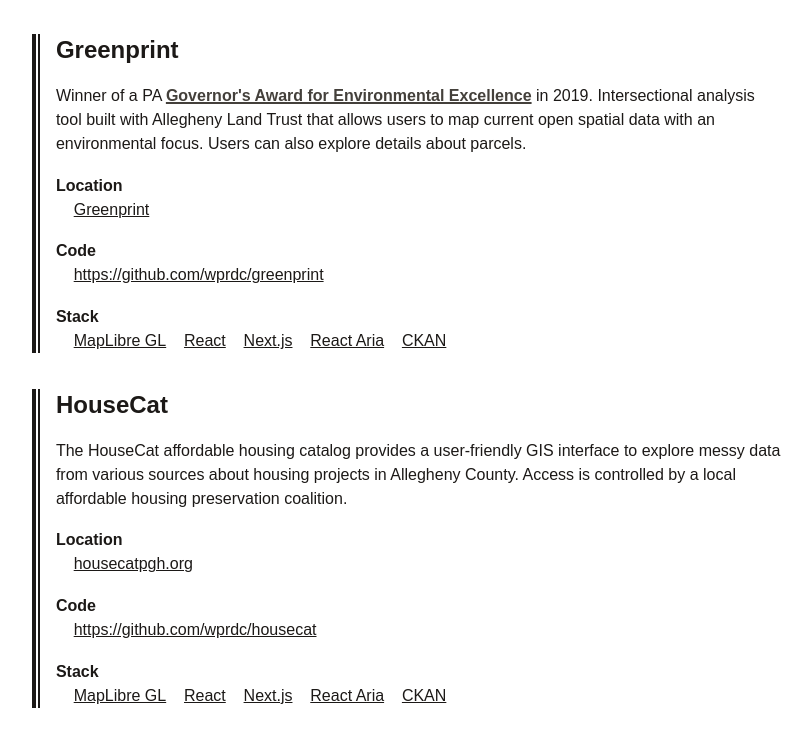
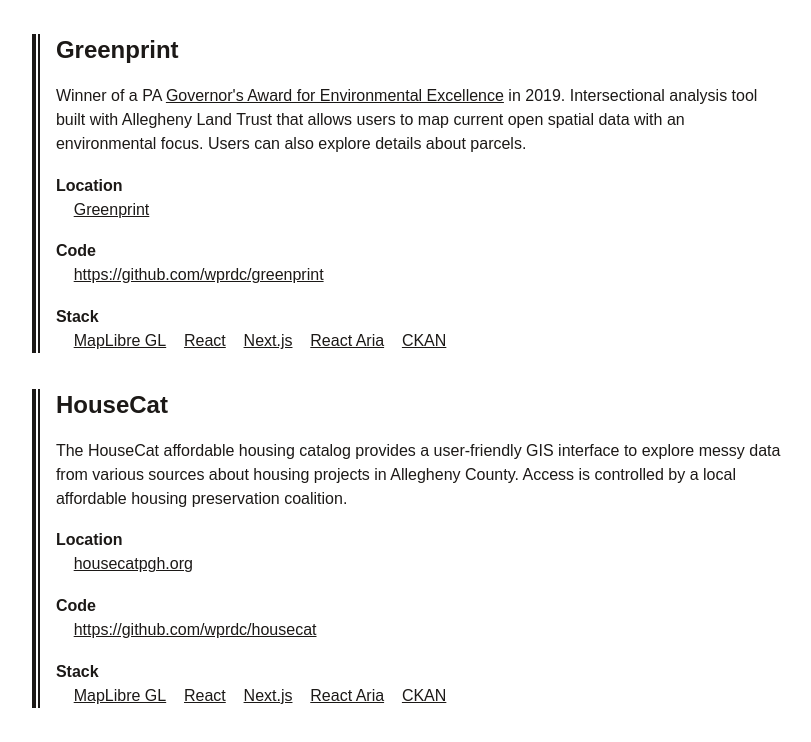
Before and after one commit to saylorsd/peronsal-site, a Next.js app: page /portfolio in a window 1280 px wide. Shown: the part 1420-2162 px from the top of the page, without its empty margins (217-1028 px from the left). Built offline with nearby package versions, Linux system fonts and the light colour scheme; a web font is replaced by a local one.

Commit message:
link animation adjustments

```diff
--- a/src/app/global.css
+++ b/src/app/global.css
@@ -51,7 +51,12 @@
 }
 
 .content a {
-  @apply underline hover:bg-cyan-200 font-bold decoration-2 text-stone-700;
+
+  @apply underline hover:decoration-2;
+
+  @apply hover:bg-[url('/images/stripe-small2.png')] hover:animate-bg-slide;
+  @apply hover:text-black;
+  @apply hover:ring-1 ring-cyan-50;
 }
 
 .content h2 {
--- a/src/components/link.tsx
+++ b/src/components/link.tsx
@@ -12,10 +12,10 @@
   return (
     <NextLink
       href={href}
-      className="hover:bg-[url('/images/stripe-small.png')] hover:animate-bg-slide hover:font-bold hover:ring-1 ring-cyan-100"
+      className="hover:bg-[url('/images/stripe-small2.png')] hover:animate-bg-slide hover:text-black hover:ring-1 ring-cyan-50"
       target={target}
     >
-      <span className="underline hover:decoration-2 hover:decoration-off text-ellipsis">
+      <span className="underline hover:decoration-2 text-ellipsis">
         {children}
       </span>
     </NextLink>
```
Also changed, not shown: public/images/stripe-small2.png (added).
